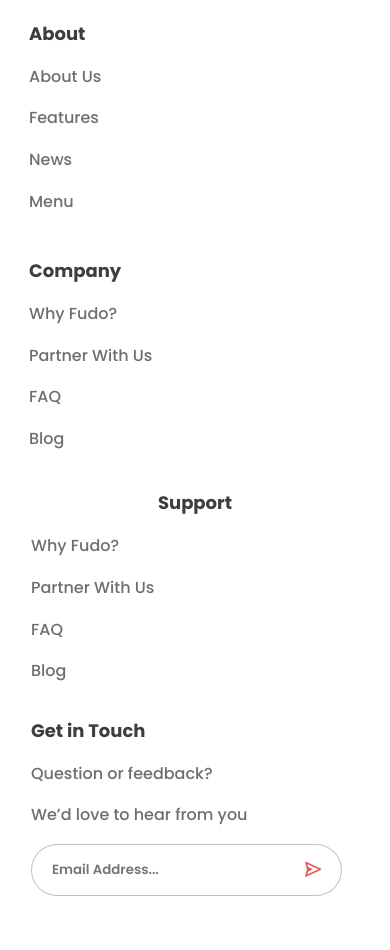
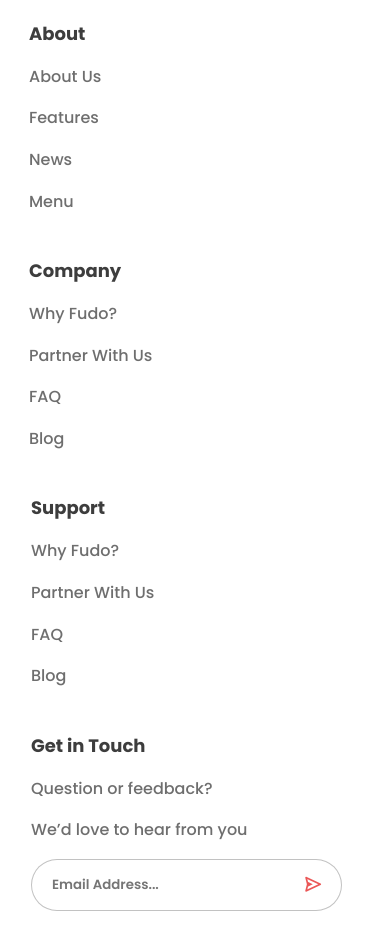
Before and after one commit to qthwng01/DeliveryFood, a plain HTML site: page index.html in a window 390 px wide. Shown: the part 5178-6128 px from the top of the page. Drawn offline with nearby package versions, Linux system fonts and the light colour scheme.

Commit message:
Update style.css

```diff
--- a/asset/css/style.css
+++ b/asset/css/style.css
@@ -926,6 +926,8 @@
         margin: 5px 13px;
     }
     .support, .get__in-touch {
+        float: left;
+        text-align: left;
         margin: 5px 23px;
     }
     .about__list, .support__list, .company__list, .get__in-touch__list {
```
